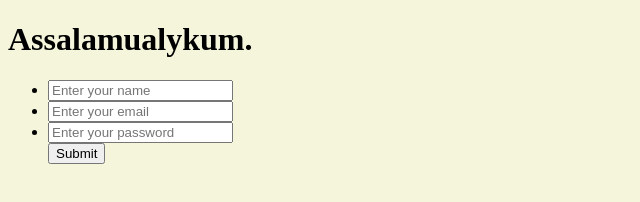
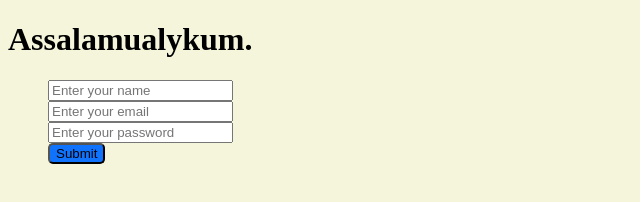
Before and after one commit to Delowar21997/Web-Dev, a plain HTML site: page index.html in a window 1280 px wide. Shown: the whole page, without its empty margins (0-640 px from the left). Drawn offline with Linux system fonts and the light colour scheme.

Commit message:
Button CSS Done

```diff
--- a/style.css
+++ b/style.css
@@ -3,3 +3,11 @@ margin: none;
 padding: none;
 background-color: beige;
 }
+ul {
+    list-style: none;
+}
+button{
+    background-color: rgb(16, 115, 253);
+    border-radius: 5px;
+    border-width: none;
+}
```
